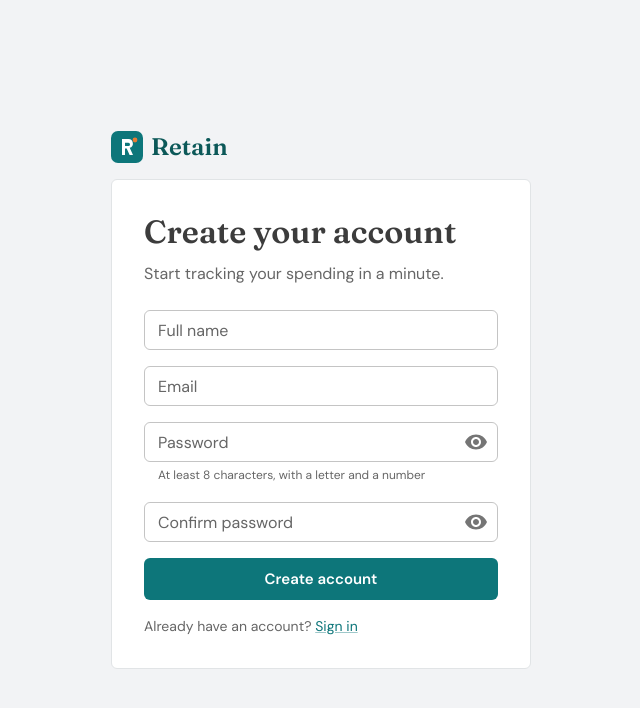
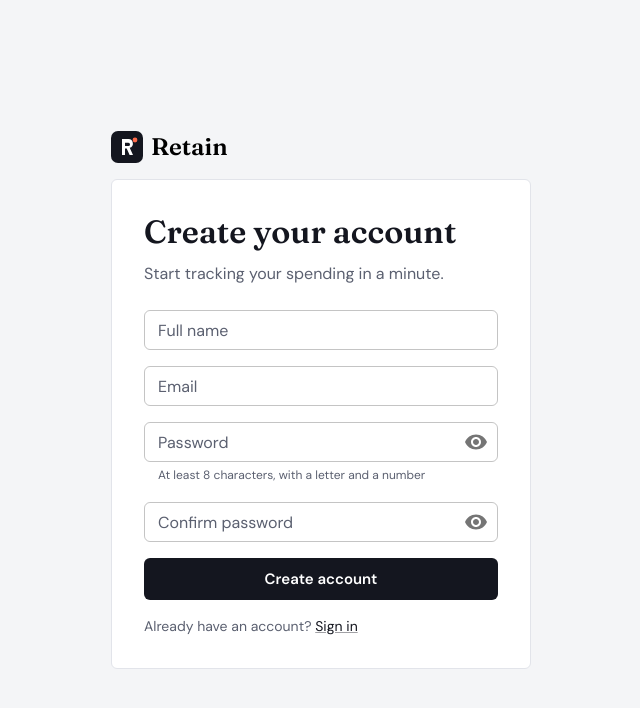
Before and after one commit to Bonaeineza31/retain, a React (Vite) app in the folder frontend/: page /signup in a window 1280 px wide. Shown: the top 708 px of the page, without its empty margins (319-959 px from the left). Built offline with nearby package versions, Linux system fonts and the light colour scheme.

Commit message:
style: switched palette to midnight and coral

```diff
--- a/frontend/src/components/AdminLayout.tsx
+++ b/frontend/src/components/AdminLayout.tsx
@@ -16,6 +16,7 @@ export default function AdminLayout() {
 
       <Tabs
         value={location.pathname}
+        indicatorColor="secondary"
         sx={{ mb: 3, borderBottom: 1, borderColor: 'divider' }}
         variant="scrollable"
         scrollButtons={false}
--- a/frontend/src/components/AppLayout.tsx
+++ b/frontend/src/components/AppLayout.tsx
@@ -83,7 +83,7 @@ export default function AppLayout() {
                   borderRadius: 0,
                   borderBottom: 2,
                   borderColor: 'transparent',
-                  '&.active': { color: 'primary.main', borderColor: 'primary.main' },
+                  '&.active': { color: 'primary.main', borderColor: 'secondary.main' },
                 }}
               >
                 {item.label}
--- a/frontend/src/components/StatTile.tsx
+++ b/frontend/src/components/StatTile.tsx
@@ -9,7 +9,7 @@ interface Props {
 // A small box with one label and one big number.
 export default function StatTile({ label, value }: Props) {
   return (
-    <Paper sx={{ p: { xs: 2, sm: 2.5 }, borderLeft: 4, borderLeftColor: 'primary.main' }}>
+    <Paper sx={{ p: { xs: 2, sm: 2.5 }, borderLeft: 4, borderLeftColor: 'secondary.main' }}>
       <Typography variant="body2" sx={{ color: 'text.secondary' }}>
         {label}
       </Typography>
--- a/frontend/src/theme/theme.ts
+++ b/frontend/src/theme/theme.ts
@@ -1,24 +1,28 @@
 import { createTheme } from '@mui/material/styles'
 
-// teal and orange are taken from the eNoti app
-const ink = '#3C3C3C'
-const page = '#F2F3F5'
+// deep midnight and warm coral on a cool off-white
+const ink = '#14161F'
+const page = '#F4F5F7'
 const surface = '#FFFFFF'
-const line = '#E1E4E6'
+const line = '#E2E4EA'
 
 // success / warning / error double as the budget states:
 // within budget, approaching budget, over budget
 const theme = createTheme({
   palette: {
     mode: 'light',
-    primary: { main: '#0D767A', dark: '#0C5858', light: '#EAF4F3', contrastText: '#FFFFFF' },
-    // white text on this orange is too faint, so buttons use dark text
-    secondary: { main: '#E87C34', contrastText: '#2B2B2B' },
+    // midnight: for buttons, links and the active tab (white text on it is readable)
+    primary: { main: '#14161F', dark: '#000000', light: '#ECEDF2', contrastText: '#FFFFFF' },
+    // coral: the accent. white text on it is too faint, so it uses midnight text,
+    // and it is never used as text on a light background
+    secondary: { main: '#FF6B4A', dark: '#E5502F', contrastText: '#14161F' },
     success: { main: '#2E7D5B', contrastText: '#FFFFFF' },
-    warning: { main: '#E3A21A', contrastText: '#2B2B2B' },
-    error: { main: '#C0392B', contrastText: '#FFFFFF' },
+    // amber, because orange would look too much like the coral of the brand
+    warning: { main: '#E0A100', contrastText: '#14161F' },
+    // deep crimson, so "over budget" is not confused with the bright coral
+    error: { main: '#A3152A', contrastText: '#FFFFFF' },
     background: { default: page, paper: surface },
-    text: { primary: ink, secondary: '#666666' },
+    text: { primary: ink, secondary: '#5B6070' },
     divider: line,
   },
   shape: { borderRadius: 6 },
```
Also changed, not shown: frontend/public/logo.svg.
